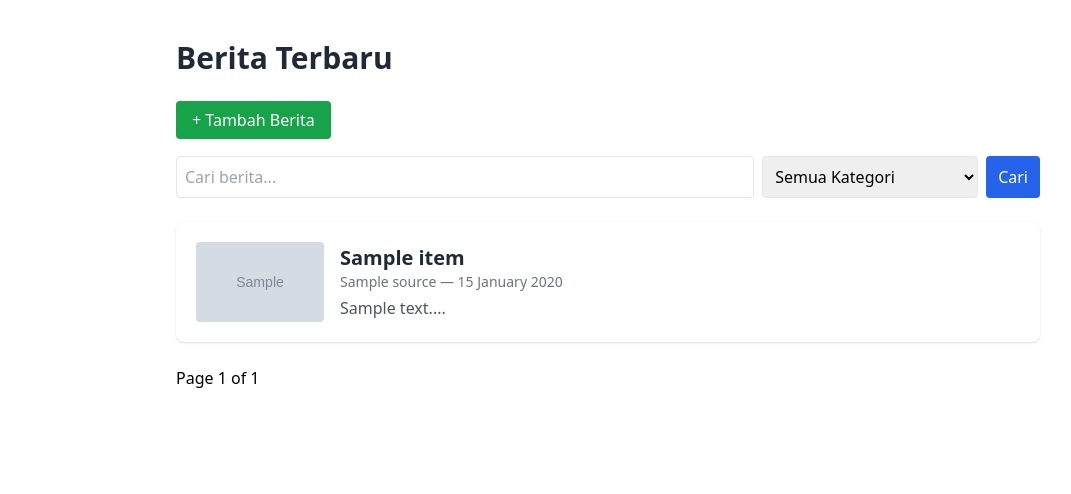
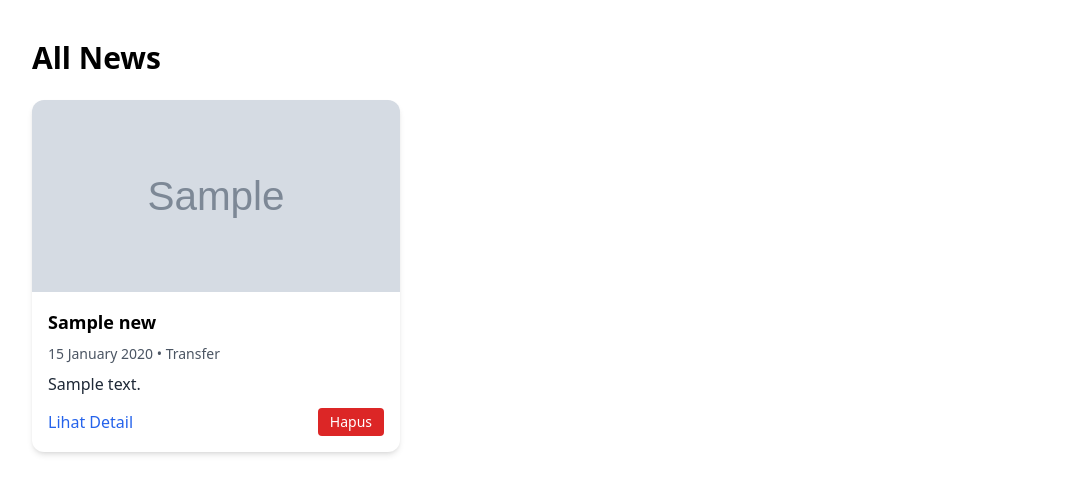
Before and after one commit to sportscope-today-d11/sportscope-today, a Django app: template main/templates/news_list.html in a window 1280 px wide. Shown: the top 494 px of the page, without its empty margins (32-1103 px from the left). Run offline with Django 5.2, Linux system fonts and the light colour scheme; a user stored in the database is signed in; tables that the repository leaves empty hold one stand-in row (values such as "Sample post"); the template is opened without the code that fills it: values that come from a table or form of the project are taken from there, most other values are stand-ins (such as "Sample title", 1, 10 or a date in 2020); grey boxes marked "Sample" are stand-in pictures; some libraries are stand-ins or nearby versions.

Commit message:
implement AJAX untuk CRUD

```diff
--- a/main/templates/news_list.html
+++ b/main/templates/news_list.html
@@ -1,53 +1,68 @@
 {% extends "base.html" %}
+{% load static %}
+{% block content %}
 
-{% block content %}
-<div class="max-w-4xl mx-auto px-4 py-10">
-  <h1 class="text-3xl font-bold mb-8 text-gray-800">Berita Terbaru</h1>
+<div class="max-w-6xl mx-auto mt-10">
+  <h1 class="text-3xl font-bold mb-6">All News</h1>
 
-  {% if user.is_authenticated and user.is_staff %}
-  <div class="mb-6">
-    <a href="{% url 'main:news_create' %}" class="bg-green-600 text-white px-4 py-2 rounded">+ Tambah Berita</a>
-  </div>
-  {% endif %}
+  <div id="news-container" class="grid grid-cols-1 md:grid-cols-3 gap-6">
+    {% for news in all_news %}
+    <div id="news-card-{{ news.id }}" class="bg-white rounded-xl shadow-md overflow-hidden hover:shadow-lg transition">
+      <img src="{{ news.thumbnail_url }}" class="w-full h-48 object-cover" alt="{{ news.title }}">
+      <div class="p-4">
+        <h2 class="text-lg font-bold mb-2">{{ news.title }}</h2>
+        <p class="text-gray-600 text-sm mb-2">{{ news.publish_time|date:"j F Y" }} • {{ news.category }}</p>
+        <p class="text-gray-800 line-clamp-3 mb-3">{{ news.content|truncatewords:20 }}</p>
 
-  <div class="space-y-6">
-    <form method="get" class="mb-4 flex gap-2">
-        <input type="text" name="q" value="{{ q }}" placeholder="Cari berita..." class="border p-2 rounded flex-1" />
-        <select name="category" class="border p-2 rounded">
-            <option value="">Semua Kategori</option>
-            {% for key, label in news_items.paginator.object_list.model.CATEGORY_CHOICES %}
-            <option value="{{ key }}" {% if category == key %}selected{% endif %}>{{ label }}</option>
-            {% endfor %}
-        </select>
-        <button class="bg-blue-600 text-white px-3 py-2 rounded">Cari</button>
-    </form>
-    {% for item in news_items %}
-    <a href="{% url 'main:news_detail' item.pk %}" class="block bg-white shadow rounded-lg p-5 hover:shadow-md transition">
-      <div class="flex items-center space-x-4">
-        <img src="{{ item.thumbnail }}" alt="Thumbnail" class="w-32 h-20 object-cover rounded">
-        <div>
-          <h2 class="text-xl font-semibold text-gray-800">{{ item.title }}</h2>
-          <p class="text-gray-500 text-sm">{{ item.source }} — {{ item.publish_time|date:"j F Y" }}</p>
-          <p class="text-gray-600 mt-1 line-clamp-2">{{ item.content|slice:":120" }}...</p>
+        <div class="flex justify-between items-center">
+          <a href="{% url 'main:news_detail' news.id %}" class="text-blue-600 hover:underline">Lihat Detail</a>
+
+          {% if user.is_staff %}
+          <button class="delete-news bg-red-600 text-white px-3 py-1 rounded text-sm hover:bg-red-700"
+                  data-id="{{ news.id }}">
+            Hapus
+          </button>
+          {% endif %}
         </div>
       </div>
-    </a>
+    </div>
     {% empty %}
-      <p class="text-gray-500">Belum ada berita.</p>
+    <p class="text-gray-500">Belum ada berita.</p>
     {% endfor %}
-
-
-    <div class="mt-6">
-    <nav>
-        {% if news_items.has_previous %}
-        <a href="?page={{ news_items.previous_page_number }}&q={{ q }}&category={{ category }}" class="px-2">Prev</a>
-        {% endif %}
-        <span>Page {{ news_items.number }} of {{ news_items.paginator.num_pages }}</span>
-        {% if news_items.has_next %}
-        <a href="?page={{ news_items.next_page_number }}&q={{ q }}&category={{ category }}" class="px-2">Next</a>
-        {% endif %}
-    </nav>
-    </div>
   </div>
 </div>
+
+<script>
+document.addEventListener("DOMContentLoaded", function() {
+    document.querySelectorAll(".delete-news").forEach(button => {
+        button.addEventListener("click", async function() {
+            const id = this.dataset.id;
+            if (!confirm("Yakin ingin menghapus berita ini?")) return;
+
+            const response = await fetch(`/news/${id}/delete/`, {
+                method: "POST",
+                headers: {
+                    "X-Requested-With": "XMLHttpRequest",
+                    "X-CSRFToken": "{{ csrf_token }}"
+                },
+            });
+
+            if (!response.ok) {
+                alert("❌ Gagal menghapus berita!");
+                return;
+            }
+
+            const result = await response.json();
+            if (result.success) {
+                const card = document.getElementById(`news-card-${id}`);
+                card.classList.add("opacity-0", "transition", "duration-300");
+                setTimeout(() => card.remove(), 300);
+            } else {
+                alert("❌ Gagal menghapus berita!");
+            }
+        });
+    });
+});
+</script>
+
 {% endblock %}
```
Also changed, not shown: main/templates/news_detail.html (+45 -18 lines), main/templates/news_form.html (+33 -2 lines), main/views.py (+41 -13 lines).
